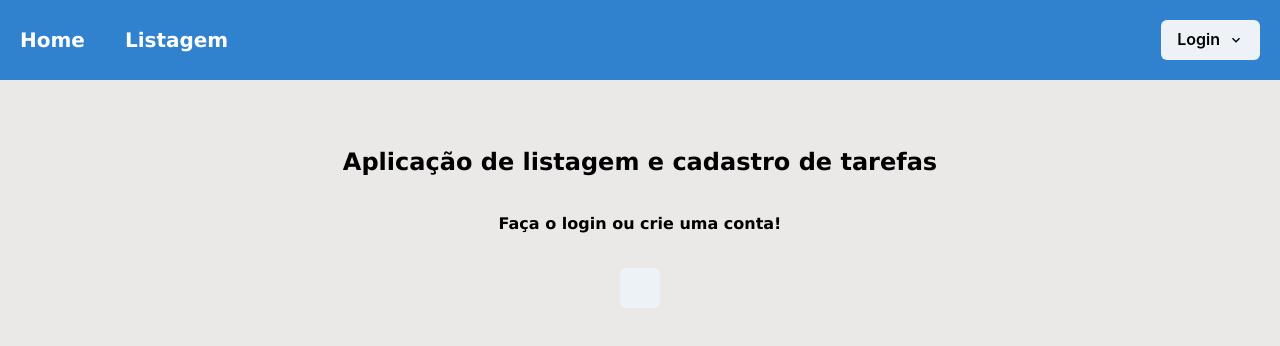
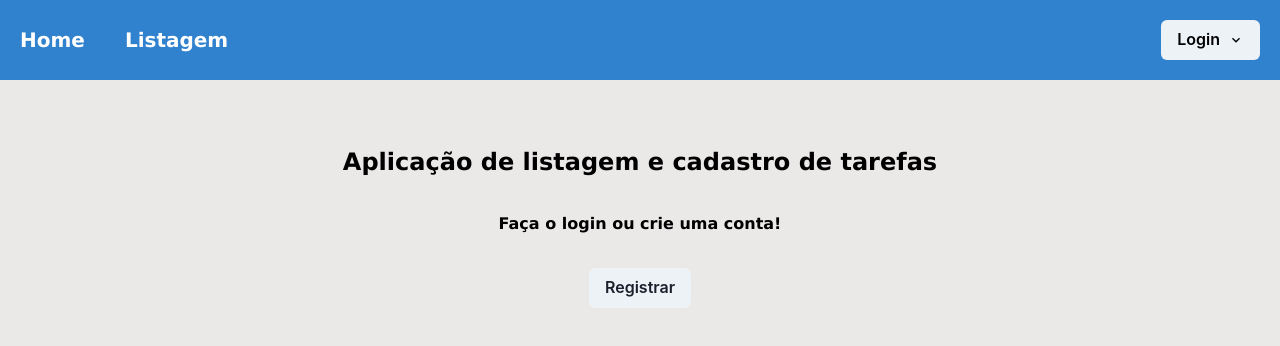
Before and after one commit to kenedy-gomes/Tarefas-Listagem, a React (Create React App) app: page / in a window 1280 px wide. Shown: the top 346 px of the page. Built offline with nearby package versions, Linux system fonts and the light colour scheme.

Commit message:
Testando register.js

```diff
--- a/src/Components/Header/Header.js
+++ b/src/Components/Header/Header.js
@@ -32,7 +32,7 @@ const Header = () => {
                     Fazer Login
                   </MenuItem>
                   <MenuItem
-                    onClick={() => (window.location.href = "/cadastro")}
+                    onClick={() => (window.location.href = "/cadastrar")}
                     color={"black"}
                   >
                     Criar uma Conta
--- a/src/Pages/Home/index.js
+++ b/src/Pages/Home/index.js
@@ -14,7 +14,7 @@ const Home = () => {
         <div className="form">
           <h1>Aplicação de listagem e cadastro de tarefas</h1>
           <p>Faça o login ou crie uma conta!</p>
-          <Button onclick={() => {(window.location.href = "/cadastro")}}/>
+          <Button onclick={() => {(window.location.href = "/cadastrar")}}>Registrar</Button>
         </div>
       </div>
     </div>
```
